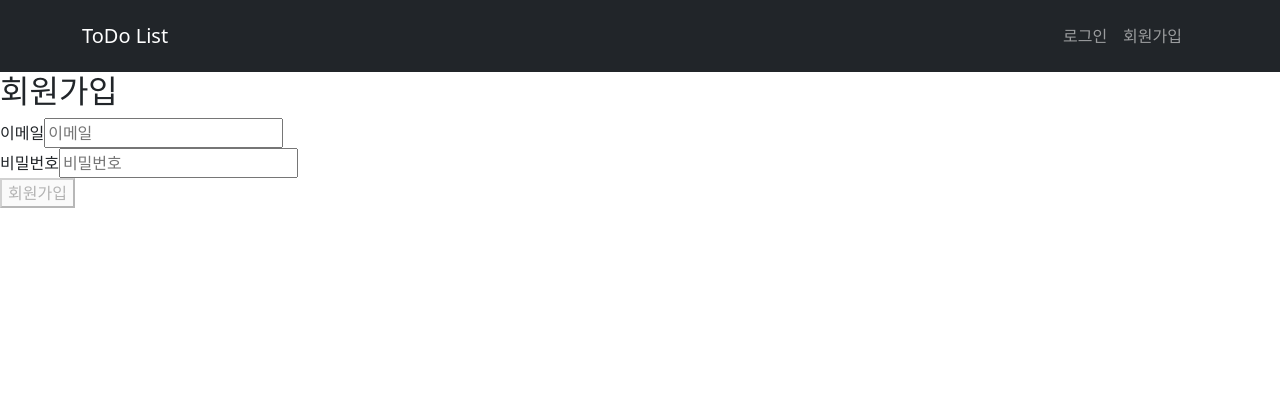
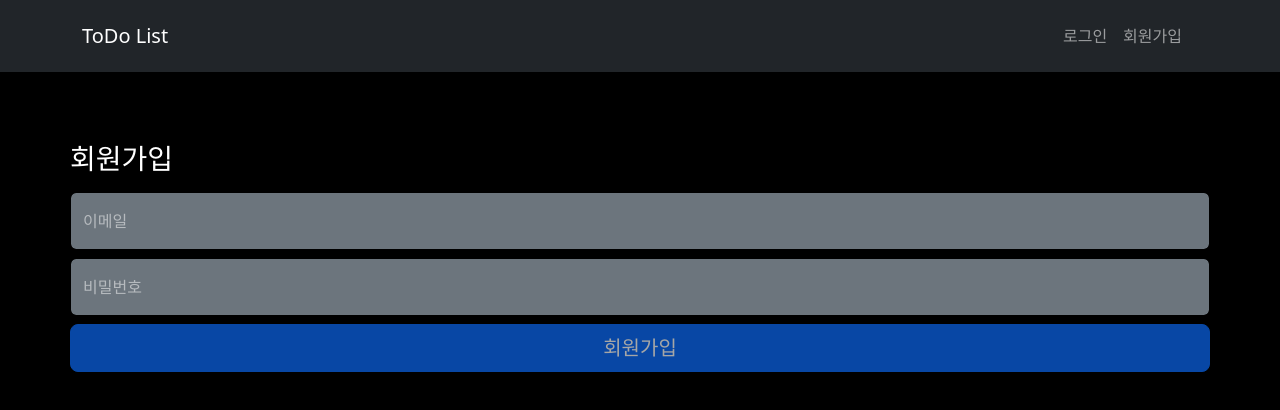
Before and after one commit to junny1995/wanted-pre-onboarding-frontend, a React (Create React App) app: page /signup in a window 1280 px wide. Shown: the top 410 px of the page. Built offline with nearby package versions, Linux system fonts and the light colour scheme; no server answers.

Commit message:
design: 로그인, 회원가입 페이지 디자인 변경

```diff
--- a/src/Page/Signin.js
+++ b/src/Page/Signin.js
@@ -1,6 +1,7 @@
 import axios from "axios";
 import { useContext, useEffect, useState } from "react";
 import { useNavigate } from "react-router-dom";
+import styled from "styled-components";
 import AuthContext from "../store/AuthContext";
 
 function Signin() {
@@ -58,30 +59,50 @@ function Signin() {
   }, [authCtx, navigate]);
 
   return (
-    <div>
-      <h2>로그인</h2>
-      <div>
-        <label>이메일</label>
-        <input type="email" onChange={onChangeEmail} placeholder="이메일" />
+    <Section className="form-signin signin">
+      <h2 className="h3 mb-3 fw-normal text-white">로그인</h2>
+      <div className="form-floating">
+        <Input
+          type="email"
+          className="form-control bg-secondary mb-2"
+          onChange={onChangeEmail}
+          placeholder="이메일"
+        />
+        <label className="text-white-50">이메일</label>
       </div>
-      <div>
-        <label>비밀번호</label>
-        <input
+      <div className="form-floating">
+        <Input
           type="password"
+          className="form-control bg-secondary mb-2"
           onChange={onChangePassword}
           placeholder="비밀번호"
           onKeyDown={handlerOnKeyDown}
         />
+        <label className="text-white-50">비밀번호</label>
       </div>
       <button
+        className="w-100 btn btn-lg btn-primary"
         onClick={SignIpHandler}
         disabled={!(email && password)}
         data-testid="signin-button"
       >
         로그인
       </button>
-    </div>
+    </Section>
   );
 }
 
 export default Signin;
+
+// Styled Component
+const Section = styled.div`
+  padding: 70px;
+`;
+
+const Input = styled.input`
+  border: 1px solid black;
+  color: white;
+  :focus {
+    color: white;
+  }
+`;
--- a/src/Page/Signup.js
+++ b/src/Page/Signup.js
@@ -1,6 +1,7 @@
 import axios from "axios";
 import { useContext, useEffect, useState } from "react";
 import { useNavigate } from "react-router-dom";
+import styled from "styled-components";
 import AuthContext from "../store/AuthContext";
 
 function Signup() {
@@ -85,38 +86,62 @@ function Signup() {
   }, [authCtx, navigate]);
 
   return (
-    <section>
-      <h2>회원가입</h2>
-      <div>
-        <label>이메일</label>
-        <input
+    <Section className="form-signin signin">
+      <h2 className="h3 mb-3 fw-normal text-white">회원가입</h2>
+      <div className="form-floating">
+        <Input
           type="email"
+          className="form-control bg-secondary mb-2"
           onChange={onChangeEmail}
           placeholder="이메일"
           data-testid="email-input"
         />
-        {email.length > 0 && <span>{emailMessage}</span>}
+        <label className="text-white-50">이메일</label>
+        {email.length > 0 && (
+          <span className={isPassword ? "text-info" : "text-danger"}>
+            {emailMessage}
+          </span>
+        )}
       </div>
-      <div>
-        <label>비밀번호</label>
-        <input
+      <div className="form-floating">
+        <Input
           type="password"
+          className="form-control bg-secondary mb-2"
           onChange={onChangePassword}
           placeholder="비밀번호"
           onKeyDown={handlerOnKeyDown}
           data-testid="password-input"
         />
-        {password.length > 0 && <span>{passwordMessage}</span>}
+        <label className="text-white-50">비밀번호</label>
+        {password.length > 0 && (
+          <span className={isPassword ? "text-info" : "text-danger"}>
+            {passwordMessage}
+          </span>
+        )}
       </div>
       <button
+        className="w-100 btn btn-lg btn-primary"
         onClick={SignUpHandler}
         disabled={!(isEmail && isPassword)}
         data-testid="signup-button"
       >
         회원가입
       </button>
-    </section>
+    </Section>
   );
 }
 
 export default Signup;
+
+// Styled Component
+const Section = styled.div`
+  padding: 70px;
+`;
+
+const Input = styled.input`
+  border: 1px solid black;
+  color: white;
+  :focus {
+    color: white;
+  }
+`;
--- a/src/index.css
+++ b/src/index.css
@@ -1,13 +1,4 @@
+html,
 body {
-  margin: 0;
-  font-family: -apple-system, BlinkMacSystemFont, 'Segoe UI', 'Roboto', 'Oxygen',
-    'Ubuntu', 'Cantarell', 'Fira Sans', 'Droid Sans', 'Helvetica Neue',
-    sans-serif;
-  -webkit-font-smoothing: antialiased;
-  -moz-osx-font-smoothing: grayscale;
+  background-color: black;
 }
-
-code {
-  font-family: source-code-pro, Menlo, Monaco, Consolas, 'Courier New',
-    monospace;
-}
--- a/src/index.js
+++ b/src/index.js
@@ -1,7 +1,7 @@
 import React from "react";
 import ReactDOM from "react-dom/client";
+import App from "./App";
 import "./index.css";
-import App from "./App";
 import { BrowserRouter } from "react-router-dom";
 import { AuthContextProvider } from "./store/AuthContext";
 
```
